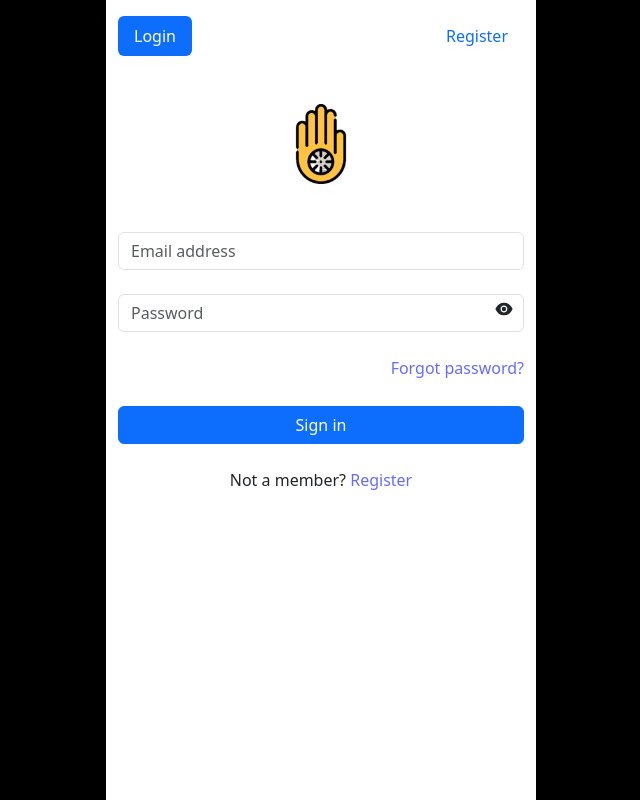
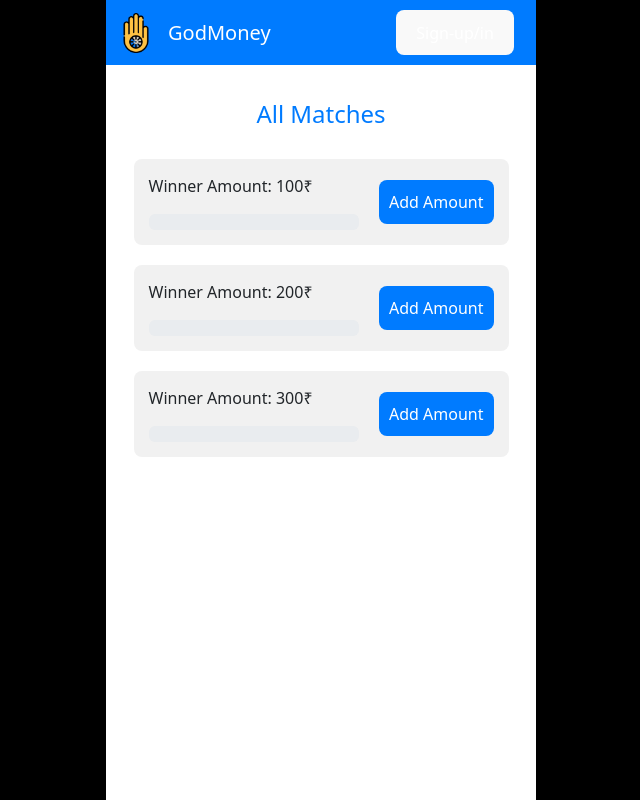
Before and after one commit to AkashKothariAkku/godmoney, a React (Vite) app: page / in a window 1280 px wide. Shown: the whole page, without its empty margins (319-959 px from the left). Built offline with nearby package versions, Linux system fonts and the light colour scheme; no server answers.

Commit message:
added home page

```diff
--- a/src/App.jsx
+++ b/src/App.jsx
@@ -29,6 +29,7 @@ import WithdrawalAmount from './pages/WithdrawalAmount';
 import { isAuthenticated, getUserRole } from '../utils/auth';
 import ViewContest from './pages/Admin/Blogs copy/ViewContest';
 import Cookies from 'js-cookie';
+import Home2 from './pages/Home2';
 // ProtectedRoute for authenticated users
 function ProtectedRoute({ children }) {
   console.log(isAuthenticated())
@@ -44,7 +45,8 @@ function App() {
   return (
     <Router>
       <Routes>
-        <Route path="/" element={<NonAdminLayout> <Login /> </NonAdminLayout>} />
+        <Route path="/login" element={<NonAdminLayout> <Login /> </NonAdminLayout>} />
+        <Route path="/" element={<NonAdminLayout> <Home2 /> </NonAdminLayout>} />
         <Route path="/otp" element={<NonAdminLayout><Otp /></NonAdminLayout>} />
         <Route path="/forgot-password" element={<NonAdminLayout><ForgotPassword /></NonAdminLayout>} />
         <Route path='/home' element={<ProtectedRoute><NonAdminLayout><HomePage/></NonAdminLayout></ProtectedRoute>} />
--- /dev/null
+++ b/src/components/Header2.jsx
@@ -0,0 +1,22 @@
+import { Navbar, Container } from 'react-bootstrap';
+import "../assets/css/header.css"
+import { NavLink } from 'react-router-dom';
+
+export const Header2 = () => {
+  return (
+    <Navbar className="header">
+      <img src='images/logo.png' width="40px" alt='logo'/>
+    <Container className="d-flex justify-content-between">
+     <NavLink to='/home'> <Navbar.Brand className="text-white">
+        GodMoney
+      </Navbar.Brand></NavLink>
+
+
+      {/* Profile Dropdown */}
+      <div className="profile-section">
+         <NavLink to="/login"><button className="text-white">Sign-up/in</button></NavLink>
+      </div>
+    </Container>
+  </Navbar>
+  )
+}
--- a/src/pages/Home.jsx
+++ b/src/pages/Home.jsx
@@ -46,6 +46,7 @@ function HomePage() {
     }
     setSeconds(0)
     setSentenceError("")
+    setAmountError("")
     setSentence("")
     setShowPopup(false);
     setAmountToAdd(1);
--- /dev/null
+++ b/src/pages/Home2.jsx
@@ -0,0 +1,71 @@
+import { useEffect, useRef, useState } from 'react';
+import { ProgressBar } from 'react-bootstrap';
+import "../assets/css/homepage.css";
+import axios from 'axios';
+import { ToastContainer, toast } from 'react-toastify';
+import 'react-toastify/dist/ReactToastify.css';
+import { Header2 } from '../components/Header2';
+import { NavLink } from 'react-router-dom';
+function Home2() {
+  const [listItems, setListItems] = useState([
+    { id: 1, winnerAmount: 100, maxAmount: 10, totalAmount:0, peopleCount:0, progress: 40 },
+    { id: 2, winnerAmount: 200, maxAmount: 10, totalAmount:0, peopleCount:0, progress: 60 },
+    { id: 3, winnerAmount: 300, maxAmount: 10, totalAmount:0, peopleCount:0, progress: 80 },
+  ]);
+
+  const intervalRef = useRef(null);
+
+
+  useEffect(() => {
+    return () => {
+      if (intervalRef.current) {
+        clearInterval(intervalRef.current);
+      }
+    };
+  }, []);
+
+  const getContestList = () => {
+    axios.get(`${import.meta.env.VITE_BASE_URL}/get-contest`, {
+      withCredentials: true,
+      headers: {
+        Authorization: localStorage.getItem("token")
+      }
+    })
+    .then(function (response) {
+      console.log(response);
+      setListItems(response.data.data)
+    })
+    .catch(function (error) {
+      console.log(error);
+      toast(error?.response?.data?.message)
+    });
+  }
+  useEffect(()=>{
+    getContestList()
+  },[])
+  return (
+    <div className="home-container">
+      {/* Header */}
+      <ToastContainer />
+      <Header2 />
+
+      {/* List Section */}
+      <div className="list-section">
+        <h2>All Matches</h2>
+        {listItems.map((item) => (
+          <div className="list-item" key={item.id}>
+            <div className="list-info">
+              <p>Winner Amount: {item.winnerAmount}₹</p>
+              <ProgressBar
+              now={Math.round((item?.totalAmount / (item.winnerAmount + item?.winnerAmount/4)) * 100)}
+              label={`${Math.round((item?.totalAmount / (item.winnerAmount + item?.winnerAmount/4)) * 100)}% `} variant='success' />
+            </div>
+            <NavLink to="/login" className="add-amount-btn">Add Amount</NavLink>
+          </div>
+        ))}
+      </div>
+    </div>
+  );
+}
+
+export default Home2;
```
Also changed, not shown: 1 other file (tests, documents, lock files or other folders).
